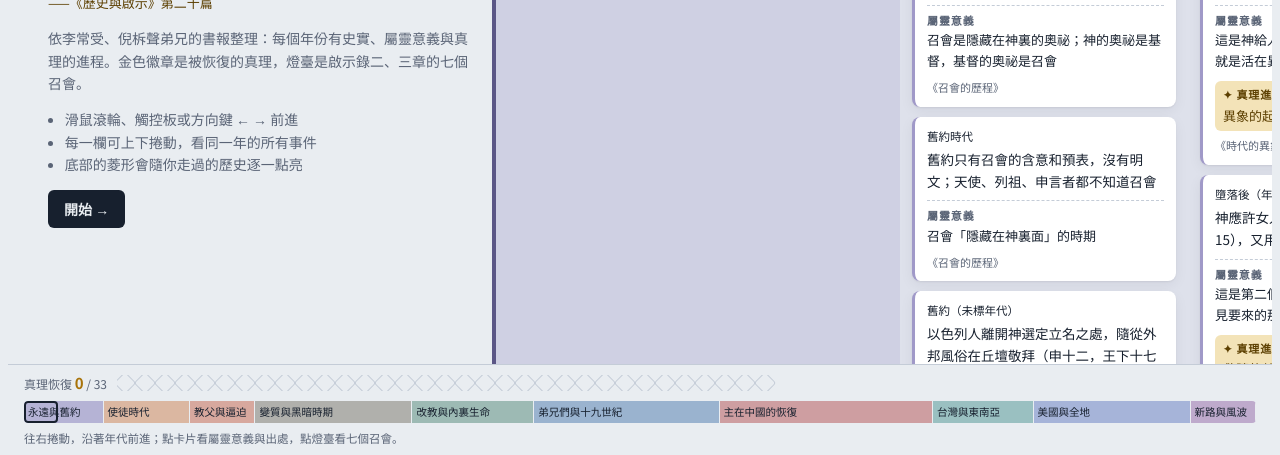
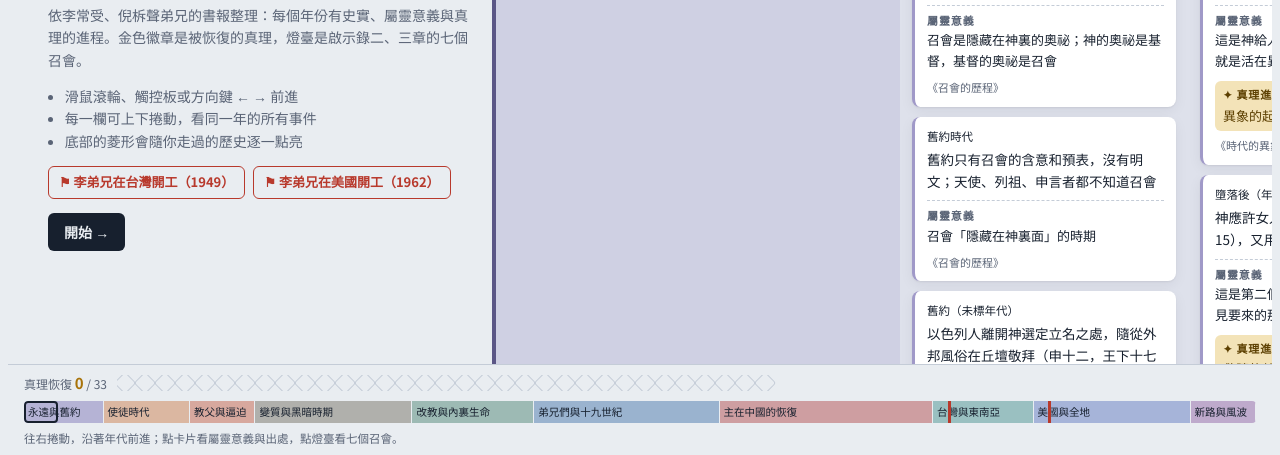
Before and after one commit to deshao-map/church-history-timeline, a plain HTML site: page index.html in a window 1280 px wide. Shown: the part 353-808 px from the top of the page. Drawn offline with Linux system fonts and the light colour scheme.

Commit message:
更新 index.html 2026-11-27

```diff
--- a/index.html
+++ b/index.html
@@ -89,6 +89,25 @@ body[data-mode="truth"] .card .fact{color:var(--gold-ink);font-weight:500}
 .truth i{font-style:normal;display:grid;place-items:center;width:18px;height:18px;border-radius:50%;background:var(--gold);color:var(--surface);font-size:10px;font-weight:700;flex:none}
 .truth span{overflow:hidden;text-overflow:ellipsis;white-space:nowrap}
 
+/* milestones: 李弟兄在台灣、美國開工 */
+:root{--mile:#b8392c;--mile-ink:#fff;--mile-soft:#f6e1dd}
+@media (prefers-color-scheme:dark){:root:not([data-theme="light"]){--mile:#d5604f;--mile-ink:#1a0d0a;--mile-soft:#3a1d18}}
+:root[data-theme="dark"]{--mile:#d5604f;--mile-ink:#1a0d0a;--mile-soft:#3a1d18}
+.mile{all:unset;box-sizing:border-box;cursor:pointer;display:flex;align-items:center;gap:8px;background:var(--mile);color:var(--mile-ink);border-radius:8px;padding:6px 10px 6px 8px;box-shadow:var(--shadow)}
+.mile svg{width:22px;height:26px;flex:none}
+.mile b{display:block;font-family:var(--font-display);font-weight:900;font-size:15px;line-height:1.25}
+.mile small{display:block;font-size:11.5px;opacity:.9}
+.mile:focus-visible{outline:2px solid var(--gold);outline-offset:2px}
+.col.milecol{background:color-mix(in oklab,var(--mile) 14%,var(--bg));box-shadow:inset 4px 0 0 var(--mile)}
+.col.milecol .axis .dot{border-color:var(--mile);background:var(--mile);width:17px;height:17px;margin-top:10px}
+.col.milecol .yr{color:var(--mile)}
+.card.key{border-left:5px solid var(--mile)}
+.card .kb{background:var(--mile);color:var(--mile-ink);border-radius:4px;padding:0 6px;font-weight:700}
+.mini .pin{position:absolute;top:-1px;bottom:-1px;width:3px;margin-left:-1px;background:var(--mile);padding:0;border:0;pointer-events:none}
+.start .jumps{display:flex;flex-wrap:wrap;gap:8px}
+.start .jumps button{all:unset;cursor:pointer;border:1.5px solid var(--mile);color:var(--mile);border-radius:6px;padding:5px 10px;font-size:13px;font-weight:700}
+.start .jumps button:focus-visible{outline:2px solid var(--gold)}
+
 /* era chapter */
 .chap{flex:0 0 min(360px,86vw);padding:28px 22px;display:flex;flex-direction:column;gap:12px;background:color-mix(in oklab,var(--era) 22%,var(--bg));border-left:4px solid color-mix(in oklab,var(--era) 70%,var(--ink));overflow-y:auto}
 .chap .no{font-size:12px;letter-spacing:.2em;color:var(--muted)}
@@ -153,6 +172,7 @@ html{-webkit-text-size-adjust:100%;text-size-adjust:100%}
   .lanes{min-height:0;padding:8px 10px 0;gap:4px}
   .lamp{font-size:13px}.lamp svg{width:18px;height:28px}
   .truth{font-size:11px}
+  .mile{padding:4px 8px 4px 6px}.mile b{font-size:13.5px}.mile small{font-size:10.5px}.mile svg{width:18px;height:22px}
   .axis{padding:2px 10px 6px}
   .axis::before{top:16px}
   .axis .dot{width:11px;height:11px;margin:8px 0 4px}
@@ -265,6 +285,20 @@ const TRUTHS=[
  [1984,'改制：神命定的路','1984 年'],
  [1987,'家聚會、排聚會','1987 年']
 ].map(([y,label,who])=>({y,label,who}));
+const MILES=[
+ {y:1949,title:'李弟兄在台灣開工',sub:'1949 年 8 月 1 日．台北一會所',
+  fact:'1949 年 4 月 28 日，倪弟兄打電報要李弟兄把上海會所的建造交出去；4 月 30 日李弟兄到台灣，撇下一切，隻身上飛機，這是他末次離開大陸。8 月 1 日在台北一會所正式開工，舉行第一次特別聚會；到年底從三十多人增加到九百人。',
+  meaning:'倪弟兄說，有人出去，地上就仍會有東西留下。台灣工作的正式開始：不摸公會，積極傳福音、講生命的道。',
+  note:'《重建》另說 1948 年 8 月在台北開工，兩說並存。',
+  src:'《歷程》第17篇；《正當教會生活的恢復》第十八篇；《主恢復當前的進展》第一章；《歷史與啟示》第10、15篇'},
+ {y:1962,title:'李弟兄在美國開工',sub:'1962 年．洛杉磯',
+  fact:'1960 年李弟兄到美國，1961 年 5 月底開始用英語講道。1962 年他取消台北特會，留在美國開工；與英格斯、馬健源在張宜綸家跪禱三週；12 月 21 日起在洛杉磯舉行十天特會「包羅萬有的基督」。',
+  meaning:'美國工作正式開始，始於禱告與靈；主的恢復從此進入英語世界。',
+  truth:'包羅萬有的基督；操練靈、人的靈',
+  note:'《重建》作 1961 或 1962 年，兩說並存。',
+  src:'《歷史與啟示》第14、20、24篇；《劃時代的帶領》；《重建》第3、9、10篇'}
+];
+const isKey=e=>e.y>=1948&&e.y<1963&&/開工|工作正式開始/.test(e.fact+e.meaning);
 
 const $=s=>document.querySelector(s);
 const track=$('#track');
@@ -307,12 +341,14 @@ function render(){
   const groups=new Map();
   VIEW.forEach(e=>{if(!groups.has(e.k))groups.set(e.k,[]);groups.get(e.k).push(e)});
   const keys=[...groups.keys()].sort((a,b)=>a-b);
-  let html=`<section class="start" style="--era:var(--gold)"><div class="no tip">${ALL.length} 則史實．15 本書報</div><h2>「主的恢復乃是裏面的生命往外擴展。」</h2><div class="cite">——《歷史與啟示》第二十篇</div><p>依李常受、倪柝聲弟兄的書報整理：每個年份有史實、屬靈意義與真理的進程。金色徽章是被恢復的真理，燈臺是啟示錄二、三章的七個召會。</p><ul><li>滑鼠滾輪、觸控板或方向鍵 ← → 前進</li><li>每一欄可上下捲動，看同一年的所有事件</li><li>底部的菱形會隨你走過的歷史逐一點亮</li></ul><button class="go" id="go">開始 →</button></section>`;
+  let html=`<section class="start" style="--era:var(--gold)"><div class="no tip">${ALL.length} 則史實．15 本書報</div><h2>「主的恢復乃是裏面的生命往外擴展。」</h2><div class="cite">——《歷史與啟示》第二十篇</div><p>依李常受、倪柝聲弟兄的書報整理：每個年份有史實、屬靈意義與真理的進程。金色徽章是被恢復的真理，燈臺是啟示錄二、三章的七個召會。</p><ul><li>滑鼠滾輪、觸控板或方向鍵 ← → 前進</li><li>每一欄可上下捲動，看同一年的所有事件</li><li>底部的菱形會隨你走過的歷史逐一點亮</li></ul><div class="jumps">${MILES.map((m,i)=>`<button data-jump="${i}">⚑ ${m.title}（${m.y}）</button>`).join('')}</div><button class="go" id="go">開始 →</button></section>`;
   if(!keys.length) html+='<div class="empty">找不到符合的資料，換個關鍵字試試。</div>';
   let lastEra=-1, ci=0;
   const truthAt=new Map(), lampAt=new Map();
   TRUTHS.forEach((t,i)=>{const k=keys.find(k=>k>=t.y);if(k!==undefined){(truthAt.get(k)||truthAt.set(k,[]).get(k)).push(i)}});
   Object.entries(LAMPS).forEach(([n,l])=>{const k=keys.find(k=>k>=l.y);if(k!==undefined){(lampAt.get(k)||lampAt.set(k,[]).get(k)).push(n)}});
+  const mileAt=new Map();
+  MILES.forEach((m,i)=>{const k=keys.find(k=>k>=m.y);if(k!==undefined&&k-m.y<=3)mileAt.set(k,i)});
   keys.forEach(k=>{
     const ei=eraOf(k), era=ERAS[ei];
     if(ei!==lastEra){
@@ -322,7 +358,8 @@ function render(){
     const evs=groups.get(k);
     const lamps=(lampAt.get(k)||[]).map(n=>`<button class="lamp" data-lamp="${n}">${lampSvg()}<span>${n}<br><small>${LAMPS[n].mean}</small></span></button>`).join('');
     const truths=(truthAt.get(k)||[]).map(i=>`<button class="truth" data-t="${i}" title="${esc(TRUTHS[i].who)}"><i>✦</i><span>${esc(TRUTHS[i].label)}</span></button>`).join('');
-    html+=`<section class="col" data-era="${ei}" data-k="${k}" style="--era:${era.hue}"><div class="lanes">${lamps}${truths}</div><div class="axis"><div class="dot"></div><div class="yr">${yLabel(k)}</div></div><div class="cards">${evs.map(cardHtml).join('')}</div></section>`;
+    const mi=mileAt.get(k), mile=mi===undefined?'':`<button class="mile" data-mile="${mi}">${flagSvg()}<span><b>${MILES[mi].title}</b><small>${MILES[mi].sub}</small></span></button>`;
+    html+=`<section class="col${mile?' milecol':''}" data-era="${ei}" data-k="${k}"${mile?` data-mile="${mi}"`:''} style="--era:${era.hue}"><div class="lanes">${mile}${lamps}${truths}</div><div class="axis"><div class="dot"></div><div class="yr">${yLabel(k)}</div></div><div class="cards">${evs.map(cardHtml).join('')}</div></section>`;
   });
   track.innerHTML=html;
   COLS=[...track.querySelectorAll('.col')];
@@ -330,21 +367,24 @@ function render(){
   buildMini();
   track.scrollLeft=0;
   onScroll();
+  track.querySelectorAll('[data-jump]').forEach(b=>b.onclick=()=>{const c=track.querySelector(`.col[data-mile="${b.dataset.jump}"]`);if(c)track.scrollTo({left:c.offsetLeft-track.clientWidth*0.3});else showMile(+b.dataset.jump)});
   const go=$('#go'); if(go) go.onclick=()=>{const c=track.querySelector('.chap');if(c)track.scrollTo({left:c.offsetLeft-16})};
 }
 function cardHtml(e){
-  const when=e.ys.replace(/^約?主後\s*/,m=>m.startsWith('約')?'約 ':'');
-  if(MODE==='all') return `<button class="card" data-i="${e.i}"><div class="meta"><span class="when">${esc(e.ys)}</span>${e.place?`<span>${esc(e.place)}</span>`:''}</div><div class="fact">${esc(e.fact)}</div>${e.meaning?`<div class="part mean"><div class="lab">屬靈意義</div><div class="txt">${esc(e.meaning)}</div></div>`:''}${e.truth?`<div class="part tru"><div class="lab">✦ 真理進程</div><div class="txt">${esc(e.truth)}</div></div>`:''}<div class="foot"><span class="book">《${esc(e.book)}》</span></div></button>`;
+  const key=isKey(e), kc=key?' key':'', kb=key?'<span class="kb">⚑ 開工</span>':'';
+  if(MODE==='all') return `<button class="card${kc}" data-i="${e.i}"><div class="meta">${kb}<span class="when">${esc(e.ys)}</span>${e.place?`<span>${esc(e.place)}</span>`:''}</div><div class="fact">${esc(e.fact)}</div>${e.meaning?`<div class="part mean"><div class="lab">屬靈意義</div><div class="txt">${esc(e.meaning)}</div></div>`:''}${e.truth?`<div class="part tru"><div class="lab">✦ 真理進程</div><div class="txt">${esc(e.truth)}</div></div>`:''}<div class="foot"><span class="book">《${esc(e.book)}》</span></div></button>`;
   const lab=MODE==='fact'?'':`<div class="lab">${MODE_LABEL[MODE]}</div>`;
-  return `<button class="card" data-i="${e.i}"><div class="meta"><span class="when">${esc(e.ys)}</span>${e.place?`<span>${esc(e.place)}</span>`:''}</div>${lab}<div class="fact">${esc(e[MODE])}</div><div class="foot"><span class="book">《${esc(e.book)}》</span>${MODE!=='truth'&&e.truth?'<span class="tr">✦ 真理</span>':''}</div></button>`;
+  return `<button class="card${kc}" data-i="${e.i}"><div class="meta">${kb}<span class="when">${esc(e.ys)}</span>${e.place?`<span>${esc(e.place)}</span>`:''}</div>${lab}<div class="fact">${esc(e[MODE])}</div><div class="foot"><span class="book">《${esc(e.book)}》</span>${MODE!=='truth'&&e.truth?'<span class="tr">✦ 真理</span>':''}</div></button>`;
 }
 function lampSvg(){return `<svg viewBox="0 0 22 34" aria-hidden="true"><path class="flame" d="M11 2c3 4 4 6 4 8a4 4 0 0 1-8 0c0-2 1-4 4-8z"/><rect x="9.5" y="14" width="3" height="12" rx="1" fill="currentColor" opacity=".7"/><path d="M4 32h14l-2-5H6z" fill="currentColor" opacity=".7"/><rect x="5" y="12" width="12" height="2.5" rx="1.2" fill="currentColor" opacity=".7"/></svg>`}
 
+function flagSvg(){return `<svg viewBox="0 0 22 26" aria-hidden="true"><rect x="3" y="2" width="2.4" height="23" rx="1" fill="currentColor"/><path d="M5.4 3h13l-3 4.5 3 4.5h-13z" fill="currentColor"/></svg>`}
 function buildMini(){
   const mini=$('#mini'), counts=new Map();
   COLS.forEach(c=>counts.set(+c.dataset.era,(counts.get(+c.dataset.era)||0)+1));
-  const tot=COLS.length||1;
-  mini.innerHTML=[...counts].map(([ei,n])=>`<div data-era="${ei}" style="--era:${ERAS[ei].hue};flex:${n} 1 0" title="${ERAS[ei].name}">${ERAS[ei].name}</div>`).join('')+'<span class="view" id="view"></span>';
+  const sw=track.scrollWidth||1;
+  const pins=[...track.querySelectorAll('.col[data-mile]')].map(c=>`<span class="pin" style="left:${(c.offsetLeft+c.offsetWidth/2)/sw*100}%" title="${MILES[+c.dataset.mile].title}"></span>`).join('');
+  mini.innerHTML=[...counts].map(([ei,n])=>`<div data-era="${ei}" style="--era:${ERAS[ei].hue};flex:${n} 1 0" title="${ERAS[ei].name}">${ERAS[ei].name}</div>`).join('')+pins+'<span class="view" id="view"></span>';
 }
 let ticking=false;
 track.addEventListener('scroll',()=>{if(!ticking){ticking=true;requestAnimationFrame(()=>{ticking=false;onScroll()})}},{passive:true});
@@ -402,9 +442,16 @@ function showTruth(i){
   $('#dbody').innerHTML=`<div class="sec tru"><h3>真理的恢復</h3><p>${esc(t.label)}：${esc(t.who)}。</p></div>${rel.length?`<div class="sec"><h3>相關記載</h3>${rel.map(e=>`<p style="margin-bottom:10px"><b>${esc(e.ys)}</b>　${esc(e.truth)}<br><span style="color:var(--muted);font-size:13px">${esc(e.src||e.book)}</span></p>`).join('')}</div>`:''}`;
   $('.nav').hidden=true; openD();
 }
+function showMile(i){
+  const m=MILES[i]; curI=-1;
+  $('#dy').textContent='⚑ '+m.title; $('#dp').textContent=m.sub;
+  $('#dbody').innerHTML=`<div class="sec"><h3>史實</h3><p>${esc(m.fact)}</p></div><div class="sec"><h3>屬靈意義</h3><p>${esc(m.meaning)}</p></div>${m.truth?`<div class="sec tru"><h3>真理進程</h3><p>${esc(m.truth)}</p></div>`:''}<div class="sec src"><h3>出處</h3><p>${esc(m.src)}<br>${esc(m.note)}</p></div>`;
+  $('.nav').hidden=true; openD();
+}
 function step(d){ if(curI<0)return; const n=VIEW[curI+d]; if(n){showEvent(n.i); const c=track.querySelector(`.card[data-i="${n.i}"]`); if(c){const col=c.closest('.col'); track.scrollTo({left:col.offsetLeft-track.clientWidth/2+col.offsetWidth/2}); c.scrollIntoView({block:'nearest'})}} }
 track.addEventListener('click',ev=>{
   const c=ev.target.closest('.card'); if(c)return showEvent(+c.dataset.i);
+  const mb=ev.target.closest('.mile'); if(mb)return showMile(+mb.dataset.mile);
   const l=ev.target.closest('.lamp'); if(l)return showLamp(l.dataset.lamp);
   const t=ev.target.closest('.truth'); if(t)return showTruth(+t.dataset.t);
 });
```
